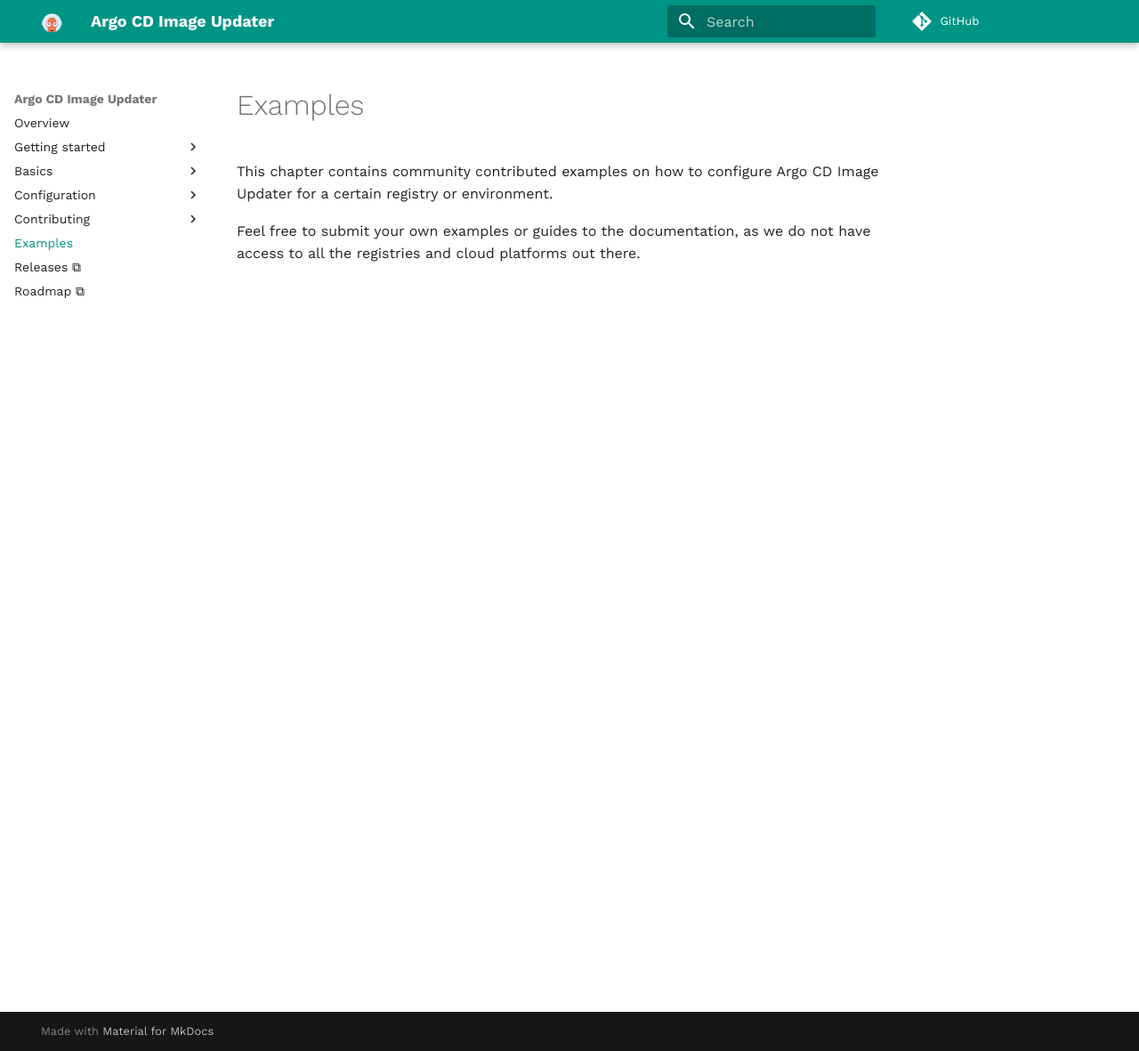
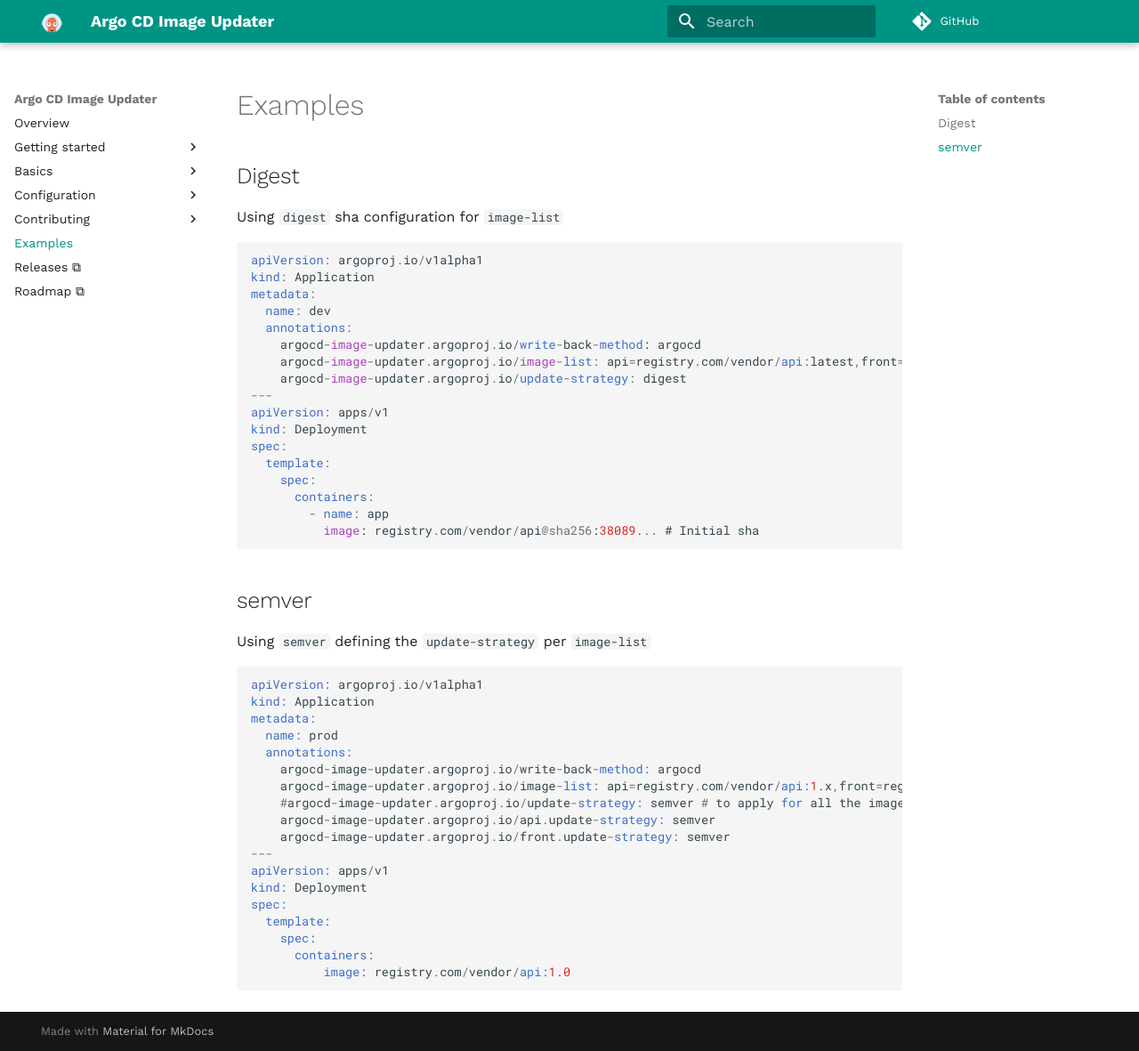
Before and after one commit to argoproj-labs/argocd-image-updater, an MkDocs documentation site: the page built from docs/examples/index.md, in a window 1280 px wide and 1181 px high. Shown: the whole window at 89% size. Built offline with MkDocs 1.6.1 and Material for MkDocs 9.7.7, drawn with Linux system fonts in a browser that asks for light colours; comment, search, counter and statistics services are not loaded.

Commit message:
Examples for semver and digest update strategy
Proposal examples to use semver and digest update strategy

````diff
--- a/docs/examples/index.md
+++ b/docs/examples/index.md
@@ -1,7 +1,48 @@
 # Examples
 
-This chapter contains community contributed examples on how to configure Argo
-CD Image Updater for a certain registry or environment.
+## Digest
+Using `digest` sha configuration for `image-list`
 
-Feel free to submit your own examples or guides to the documentation, as we do
-not have access to all the registries and cloud platforms out there.
+```
+apiVersion: argoproj.io/v1alpha1
+kind: Application
+metadata:
+  name: dev
+  annotations:
+    argocd-image-updater.argoproj.io/write-back-method: argocd
+    argocd-image-updater.argoproj.io/image-list: api=registry.com/vendor/api:latest,front=registry.com/vendor/front:latest
+    argocd-image-updater.argoproj.io/update-strategy: digest
+---
+apiVersion: apps/v1
+kind: Deployment
+spec:
+  template:
+    spec:
+      containers:
+        - name: app
+          image: registry.com/vendor/api@sha256:38089... # Initial sha
+```
+
+## semver
+Using `semver` defining the `update-strategy` per `image-list`
+
+```
+apiVersion: argoproj.io/v1alpha1
+kind: Application
+metadata:
+  name: prod
+  annotations:
+    argocd-image-updater.argoproj.io/write-back-method: argocd
+    argocd-image-updater.argoproj.io/image-list: api=registry.com/vendor/api:1.x,front=registry.com/vendor/front:1.x
+    #argocd-image-updater.argoproj.io/update-strategy: semver # to apply for all the images
+    argocd-image-updater.argoproj.io/api.update-strategy: semver
+    argocd-image-updater.argoproj.io/front.update-strategy: semver
+---
+apiVersion: apps/v1
+kind: Deployment
+spec:
+  template:
+    spec:
+      containers:
+          image: registry.com/vendor/api:1.0
+```
````
